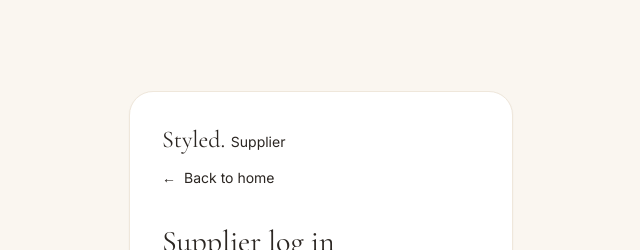
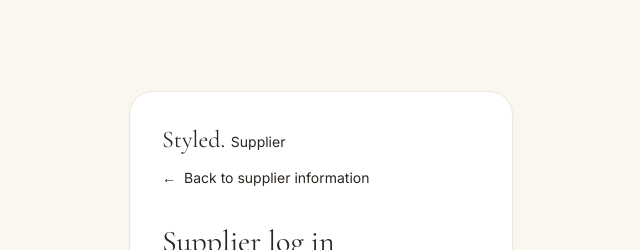
Before and after one commit to danieldhesiii/styled-landing, a Next.js app: page /portal/login in a window 1280 px wide. Shown: the top 250 px of the page, without its empty margins (319-959 px from the left). Built offline with nearby package versions, Linux system fonts and the light colour scheme; no server answers.

Commit message:
Return from supplier login to the supplier entry page

```diff
--- a/app/portal/login/page.tsx
+++ b/app/portal/login/page.tsx
@@ -91,7 +91,7 @@ export default function PortalLoginPage() {
         <Link href="/portal/login" className="font-serif text-2xl">
           Styled. <span className="font-sans text-sm">Supplier</span>
         </Link>
-        <div><FormExit /></div>
+        <div><FormExit href="/suppliers/join">Back to supplier information</FormExit></div>
         <h1 className="mt-6 font-serif text-3xl">Supplier log in</h1>
         <p className="mt-2 text-sm text-ink/70">
           Sign in to upload products and manage your supplier inbox.
```
